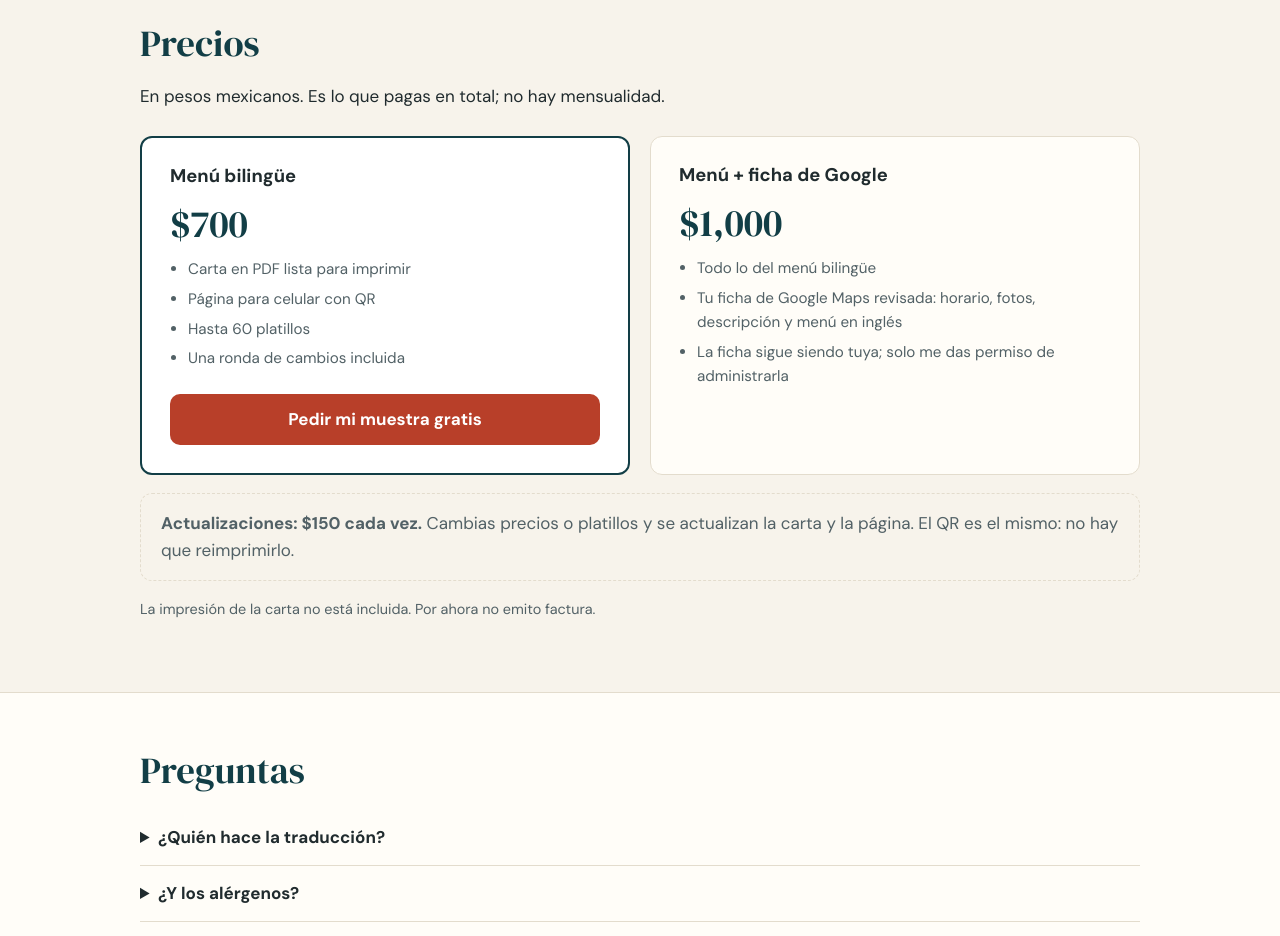
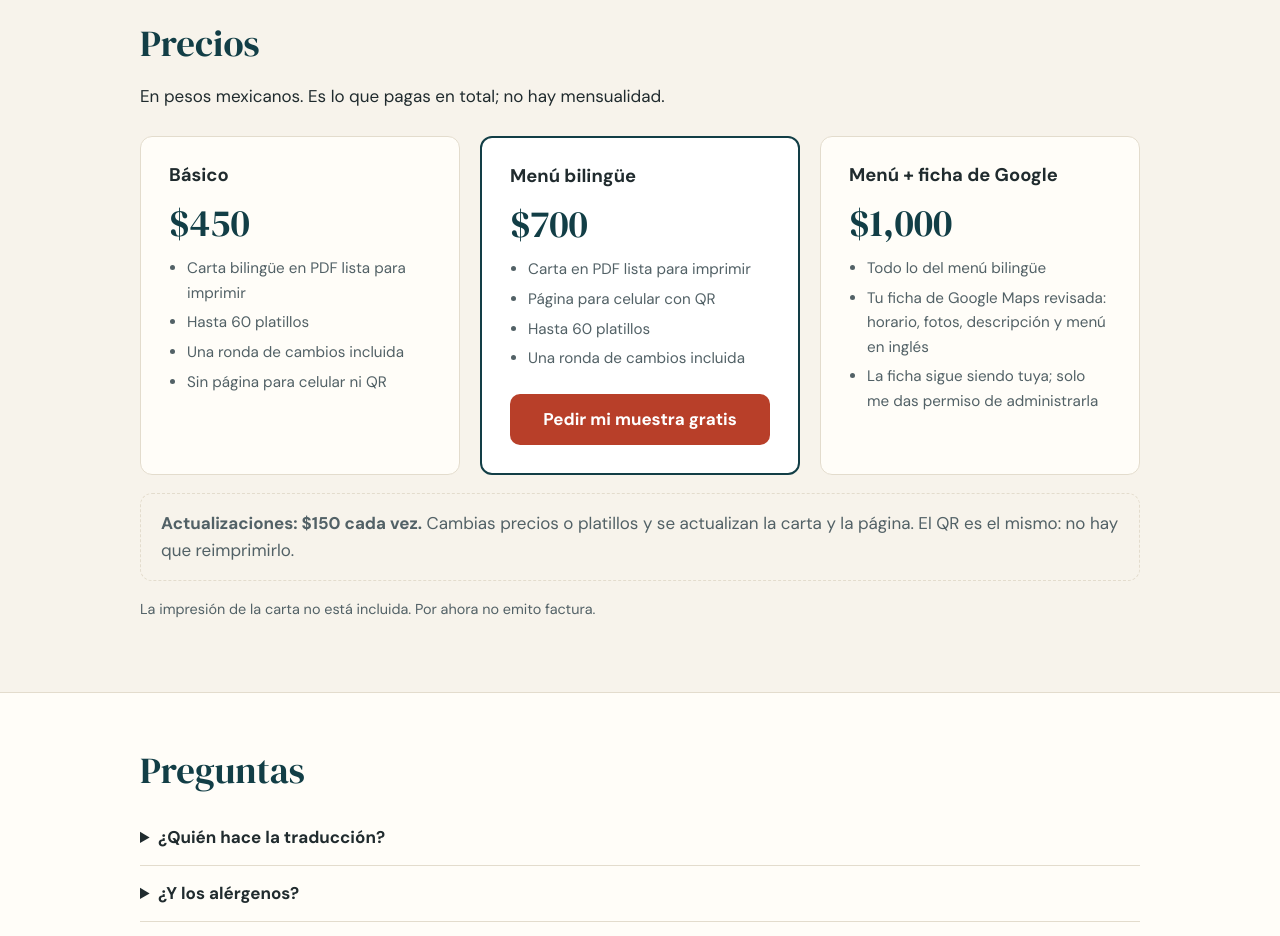
Before and after one commit to Jesus-Jazisenot/mazatlan-bilingue, a plain HTML site: page index.html in a window 1280 px wide. Shown: the part 2200-3136 px from the top of the page. Drawn offline with nearby package versions, Linux system fonts and the light colour scheme.

Commit message:
Paquete Básico $450 (solo PDF)

```diff
--- a/index.html
+++ b/index.html
@@ -17,7 +17,7 @@
 <meta property="og:image:height" content="630">
 <meta property="og:image:alt" content="Mazatlán Bilingüe: tu menú en español e inglés">
 <meta name="twitter:card" content="summary_large_image">
-<script type="application/ld+json">{"@context":"https://schema.org","@type":"Service","name":"Mazatlán Bilingüe: menú en español e inglés","serviceType":"Traducción y diseño de menús bilingües para restaurantes","areaServed":{"@type":"City","name":"Mazatlán"},"url":"https://jesus-jazisenot.github.io/mazatlan-bilingue/","inLanguage":"es-MX","provider":{"@type":"Person","name":"Jesús Rodríguez","address":{"@type":"PostalAddress","addressLocality":"Mazatlán","addressRegion":"Sinaloa","addressCountry":"MX"}},"offers":[{"@type":"Offer","name":"Menú bilingüe en PDF + página con QR","price":"700","priceCurrency":"MXN"},{"@type":"Offer","name":"Menú bilingüe + ficha de Google en inglés","price":"1000","priceCurrency":"MXN"}]}</script>
+<script type="application/ld+json">{"@context":"https://schema.org","@type":"Service","name":"Mazatlán Bilingüe: menú en español e inglés","serviceType":"Traducción y diseño de menús bilingües para restaurantes","areaServed":{"@type":"City","name":"Mazatlán"},"url":"https://jesus-jazisenot.github.io/mazatlan-bilingue/","inLanguage":"es-MX","provider":{"@type":"Person","name":"Jesús Rodríguez","address":{"@type":"PostalAddress","addressLocality":"Mazatlán","addressRegion":"Sinaloa","addressCountry":"MX"}},"offers":[{"@type":"Offer","name":"Menú bilingüe en PDF (básico)","price":"450","priceCurrency":"MXN"},{"@type":"Offer","name":"Menú bilingüe en PDF + página con QR","price":"700","priceCurrency":"MXN"},{"@type":"Offer","name":"Menú bilingüe + ficha de Google en inglés","price":"1000","priceCurrency":"MXN"}]}</script>
 <link rel="preconnect" href="https://fonts.googleapis.com"><link rel="preconnect" href="https://fonts.gstatic.com" crossorigin>
 <link href="https://fonts.googleapis.com/css2?family=DM+Sans:wght@400;500;700&family=DM+Serif+Display&display=swap" rel="stylesheet">
 <style>
@@ -76,7 +76,7 @@ section{padding:56px 0}
 .pasos li::before{content:counter(p);font:400 2.2rem "DM Serif Display",Georgia,serif;color:var(--mar);display:block;line-height:1}
 .pasos p{color:var(--suave);font-size:.97rem;margin:.4em 0 0}
 
-.precios{display:grid;grid-template-columns:repeat(2,1fr);gap:20px;margin-top:26px}
+.precios{display:grid;grid-template-columns:repeat(3,1fr);gap:20px;margin-top:26px}
 .precio{background:var(--papel);border:1px solid var(--linea);border-radius:12px;padding:28px}
 .precio.dest{border:2px solid var(--mar);background:#fff}
 .precio .btn{margin-top:18px;width:100%}
@@ -186,6 +186,11 @@ footer{padding:22px 0 34px;font-size:.88rem;color:var(--suave)}
     <h2>Precios</h2>
     <p>En pesos mexicanos. Es lo que pagas en total; no hay mensualidad.</p>
     <div class="precios">
+      <div class="precio">
+        <h3>Básico</h3>
+        <p class="monto">$450</p>
+        <ul><li>Carta bilingüe en PDF lista para imprimir</li><li>Hasta 60 platillos</li><li>Una ronda de cambios incluida</li><li>Sin página para celular ni QR</li></ul>
+      </div>
       <div class="precio dest">
         <h3>Menú bilingüe</h3>
         <p class="monto">$700</p>
```
